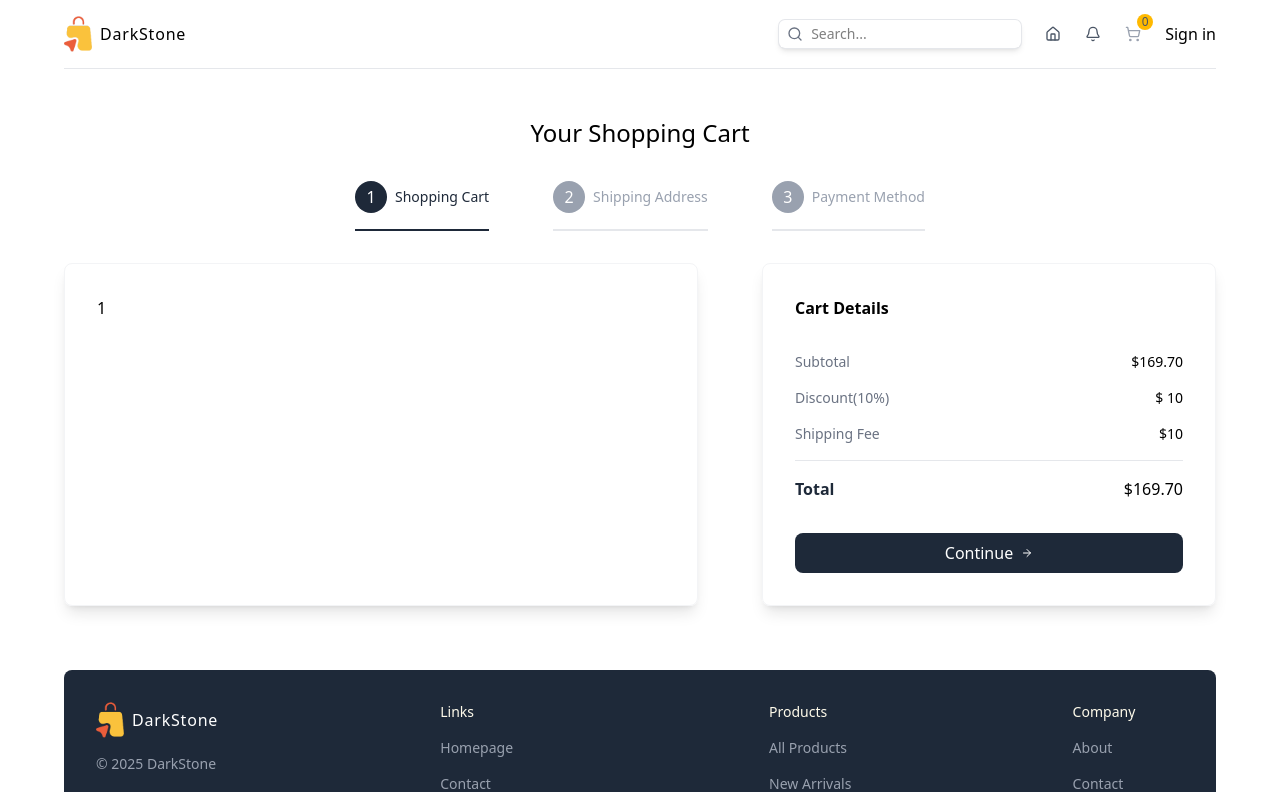
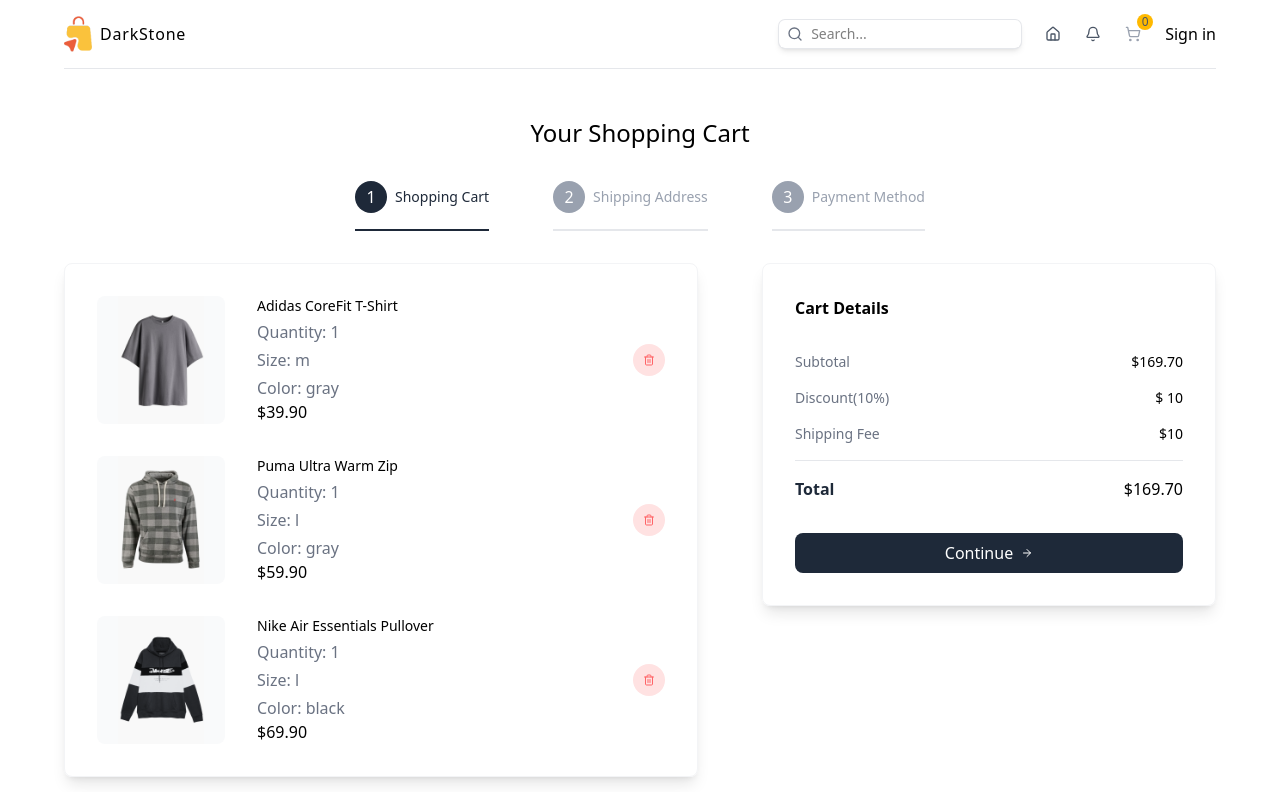
Before and after one commit to eyupkaratas/e-commerce-ui, a Next.js app in the folder client/: page /cart in a window 1280 px wide. Shown: the top 792 px of the page. Built offline with nearby package versions, Linux system fonts and the light colour scheme.

Commit message:
complete step 1 in cart/page

```diff
--- a/client/package.json
+++ b/client/package.json
@@ -9,13 +9,15 @@
     "lint": "eslint"
   },
   "dependencies": {
+    "@hookform/resolvers": "^5.2.1",
     "class-variance-authority": "^0.7.1",
     "clsx": "^2.1.1",
     "lucide-react": "^0.540.0",
     "next": "15.5.0",
     "react": "19.1.0",
     "react-dom": "19.1.0",
-    "tailwind-merge": "^3.3.1"
+    "tailwind-merge": "^3.3.1",
+    "zod": "^4.1.3"
   },
   "devDependencies": {
     "@eslint/eslintrc": "^3",
--- a/client/src/app/cart/page.tsx
+++ b/client/src/app/cart/page.tsx
@@ -1,8 +1,12 @@
 "use client";
 
+import PaymentForm from "@/components/PaymentForm";
+import ShippingForm from "@/components/ShippingForm";
 import { CartItemsType } from "@/types";
-import { ArrowRight } from "lucide-react";
+import { ArrowRight, Trash2 } from "lucide-react";
+import Image from "next/image";
 import { useRouter, useSearchParams } from "next/navigation";
+import { useState } from "react";
 
 const steps = [
   {
@@ -78,6 +82,7 @@
 const CartPage = () => {
   const searchParams = useSearchParams();
   const router = useRouter();
+  const [shippingForm, setShippingForm] = useState(null);
 
   const activeStep = parseInt(searchParams.get("step") || "1");
   return (
@@ -114,10 +119,56 @@
       <div className="w-full flex flex-col lg:flex-row gap-16">
         {/* STEPS */}
         <div className="w-full lg:w-7/12 shadow-lg border-1 border-gray-100 p-8 rounded-lg flex flex-col gap-8">
-          1
+          {activeStep === 1 ? (
+            cartItems.map((item) => (
+              /* SINGLE CART ITEM */
+              <div className="flex items-center justify-between" key={item.id}>
+                {/* IMAGE AND DETAILS */}
+                <div className="flex gap-8">
+                  {/* IMAGE */}
+                  <div className="relative w-32 h-32 bg-gray-50 rounded-lg overflow-hidden">
+                    <Image
+                      src={item.images[item.selectedColor]}
+                      alt={item.name}
+                      fill
+                      className="object-contain"
+                    />
+                  </div>
+                  {/* ITEM DETAILS */}
+                  <div className="flex flex-col justify-between">
+                    <div className="flex flex-col gap-1">
+                      <p className="text-sm font-medium">{item.name}</p>
+                      <p className="text-xsm text-gray-500">
+                        Quantity: {item.quantity}
+                      </p>
+                      <p className="text-xsm text-gray-500">
+                        Size: {item.selectedSize}
+                      </p>
+                      <p className="text-xsm text-gray-500">
+                        Color: {item.selectedColor}
+                      </p>
+                    </div>
+                    <p className="font-medium">${item.price.toFixed(2)}</p>
+                  </div>
+                </div>
+                {/* DELETE BUTTON */}
+                <button className="w-8 h-8 rounded-full bg-red-100 hover:bg-red-200 transition-all duration-300 text-red-400 flex items-center justify-center cursor-pointer">
+                  <Trash2 className="w-3 h-3" />
+                </button>
+              </div>
+            ))
+          ) : activeStep === 2 ? (
+            <ShippingForm />
+          ) : activeStep === 3 && shippingForm ? (
+            <PaymentForm />
+          ) : (
+            <p className="text-sm text-gray-500">
+              Please fill in the shipping form to continue.
+            </p>
+          )}
         </div>
         {/* DETAILS */}
-        <div className="w-full lg:w-5/12 shadow-lg border-1 border-gray-100 p-8 rounded-lg flex flex-col gap-8">
+        <div className="w-full lg:w-5/12 shadow-lg border-1 border-gray-100 p-8 rounded-lg flex flex-col gap-8 h-max">
           <h2 className="font-semibold">Cart Details</h2>
           <div className="flex flex-col gap-4">
             <div className="flex justify-between text-sm">
@@ -161,5 +212,4 @@
     </div>
   );
 };
-//TEST
 export default CartPage;
--- /dev/null
+++ b/client/src/components/PaymentForm.tsx
@@ -0,0 +1,5 @@
+const PaymentForm = () => {
+  return <div className="">Payment Form</div>;
+};
+
+export default PaymentForm;
--- /dev/null
+++ b/client/src/components/ShippingForm.tsx
@@ -0,0 +1,5 @@
+const ShippingForm = () => {
+  return <div className="">Shipping Form</div>;
+};
+
+export default ShippingForm;
--- a/client/src/types.ts
+++ b/client/src/types.ts
@@ -1,3 +1,5 @@
+import { z } from "zod";
+
 export type ProductType = {
   id: string | number;
   name: string;
@@ -18,3 +20,9 @@
 };
 
 export type CartItemsType = CartItemType[];
+
+export const shippingFormSchema = z.object({
+  name: z.string().min(1, "Name is required!"),
+  email: z.string().min(1, "Name is required!"),
+  phone: z.string().min(1, "Name is required!"),
+});
```
Also changed, not shown: 1 other file (tests, documents, lock files or other folders).
